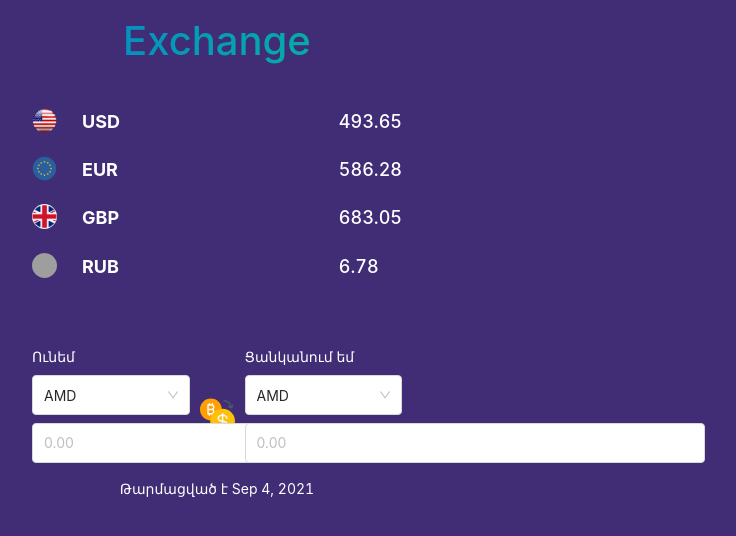
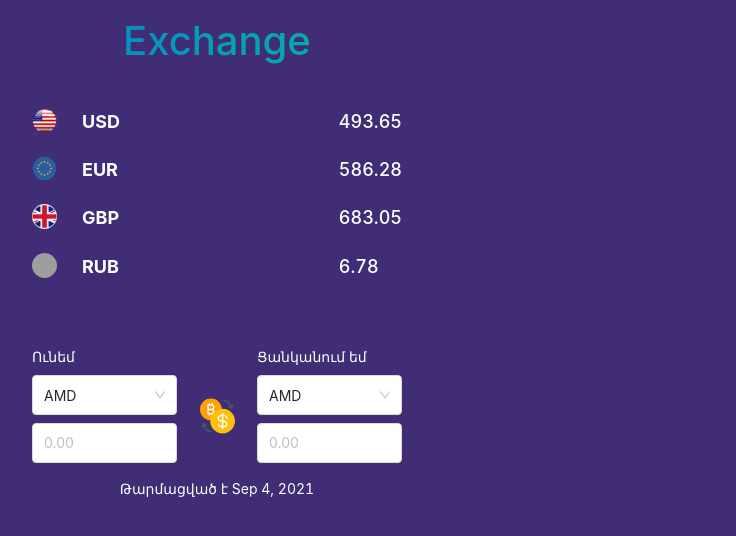
Before and after one commit to mnacakan007/exchange-react, a React (Create React App) app: page / in a window 1280 px wide. Shown: the top 536 px of the page, without its empty margins (423-1159 px from the left). Built offline with nearby package versions, Linux system fonts and the light colour scheme; grey boxes are pictures that could not be loaded.

Commit message:
fix inut styles

```diff
--- a/package.json
+++ b/package.json
@@ -2,6 +2,7 @@
   "name": "exchange",
   "version": "0.2.0",
   "private": true,
+  "homepage": "http://mnacakan007.github.io/exchange-react",
   "dependencies": {
     "@testing-library/jest-dom": "^5.11.4",
     "@testing-library/react": "^11.1.0",
@@ -15,6 +16,8 @@
   "scripts": {
     "start": "react-scripts start",
     "build": "react-scripts build",
+    "predeploy": "npm run build",
+    "deploy": "gh-pages -d build",
     "test": "react-scripts test",
     "eject": "react-scripts eject"
   },
@@ -35,5 +38,8 @@
       "last 1 firefox version",
       "last 1 safari version"
     ]
+  },
+  "devDependencies": {
+    "gh-pages": "^3.2.3"
   }
 }
--- a/src/components/ExchangeInput/ExchangeInput.css
+++ b/src/components/ExchangeInput/ExchangeInput.css
@@ -12,7 +12,7 @@
 }
 
 .ant-input-number.input-item {
-	width: 36vw;
+	width: 145px;
 	height: 40px;
 	border-radius: 4px !important;
 }
```
Also changed, not shown: 1 other file (tests, documents, lock files or other folders).
